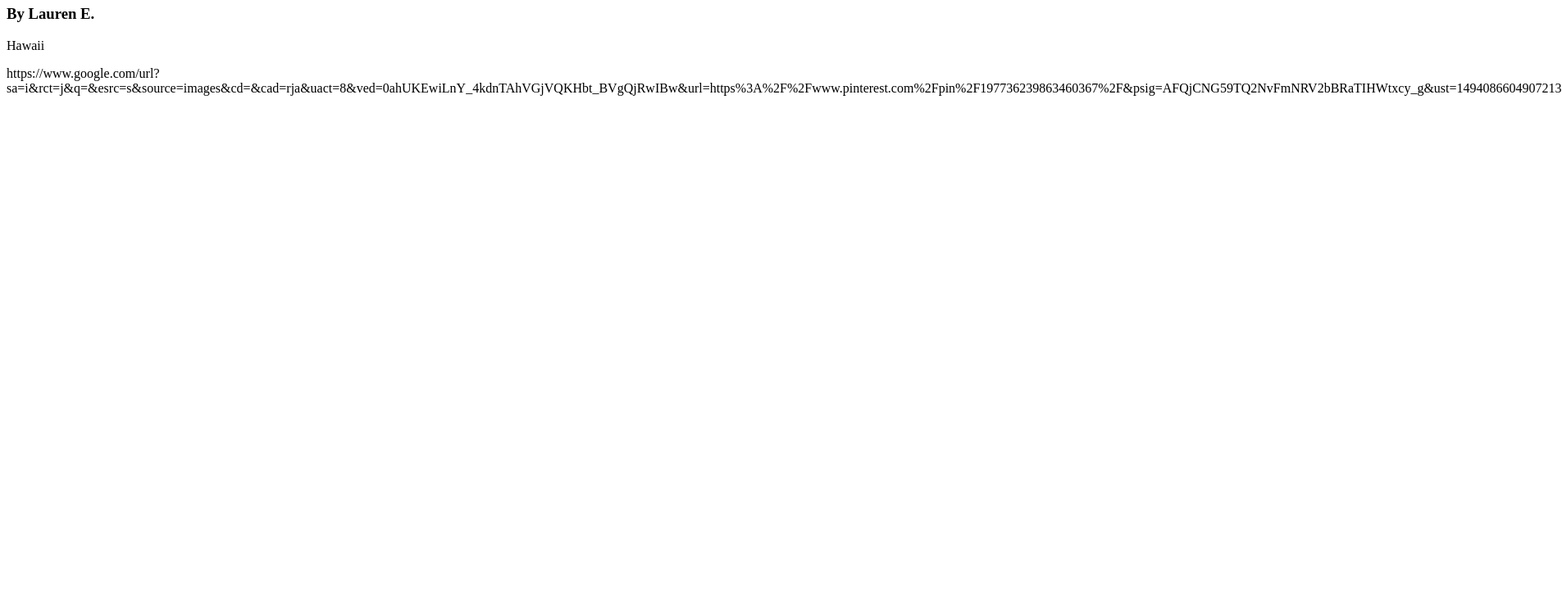
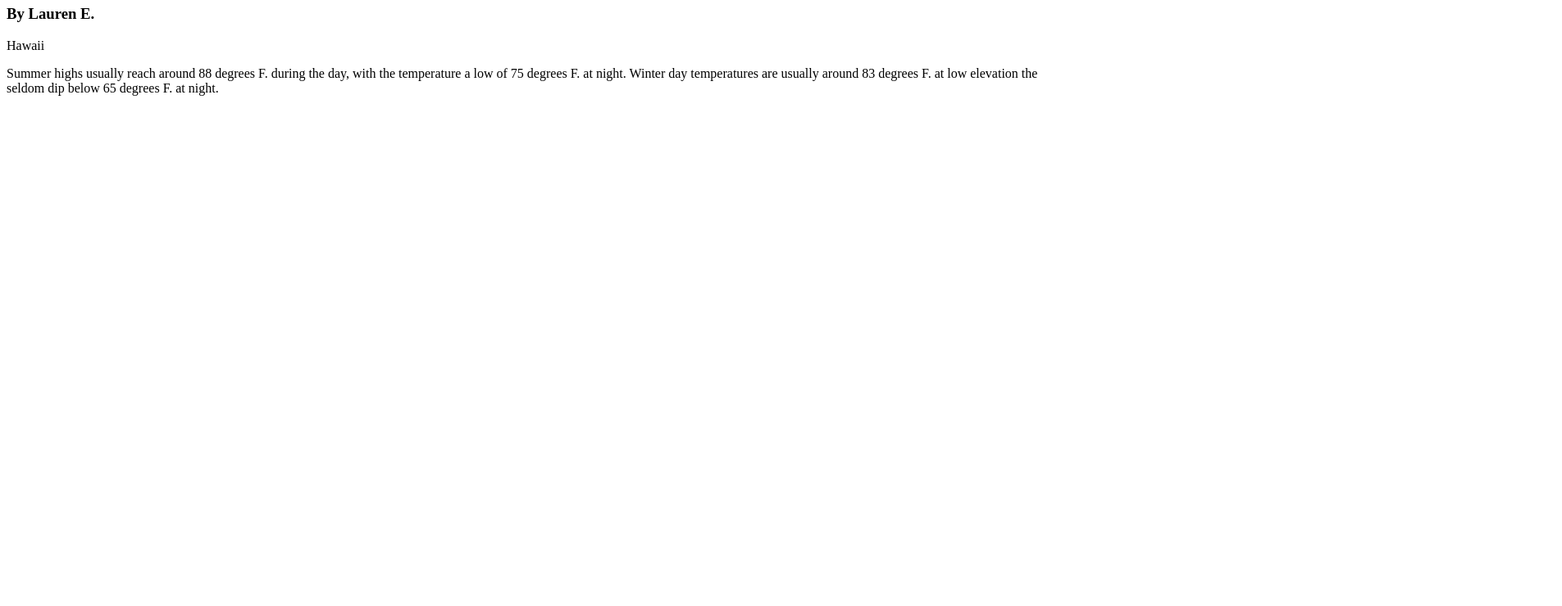
Before and after one commit to Laelbr/Amazing-Beaches, a plain HTML site: page index.html in a window 1280 px wide. Shown: the part 60-800 px from the top of the page at 82% size, 1905 px wide, since content can reach past the window. Drawn offline with Linux system fonts and the light colour scheme.

Commit message:
Update index.html

```diff
--- a/index.html
+++ b/index.html
@@ -4,7 +4,8 @@
   <h1>Beaches</h1>
   <h3>By Lauren E.</h3>
   <p>Hawaii</p>
-  <img>https://www.google.com/url?sa=i&rct=j&q=&esrc=s&source=images&cd=&cad=rja&uact=8&ved=0ahUKEwiLnY_4kdnTAhVGjVQKHbt_BVgQjRwIBw&url=https%3A%2F%2Fwww.pinterest.com%2Fpin%2F197736239863460367%2F&psig=AFQjCNG59TQ2NvFmNRV2bBRaTIHWtxcy_g&ust=1494086604907213</img>
+  <p>Summer highs usually reach around 88 degrees F. during the day, with the temperature a low of 75 degrees F. at night. Winter day temperatures are usually around 83 degrees F. at low elevation the seldom dip below 65 degrees F. at night.</p>
+  <img>
 </body>
 
 </html>
```
